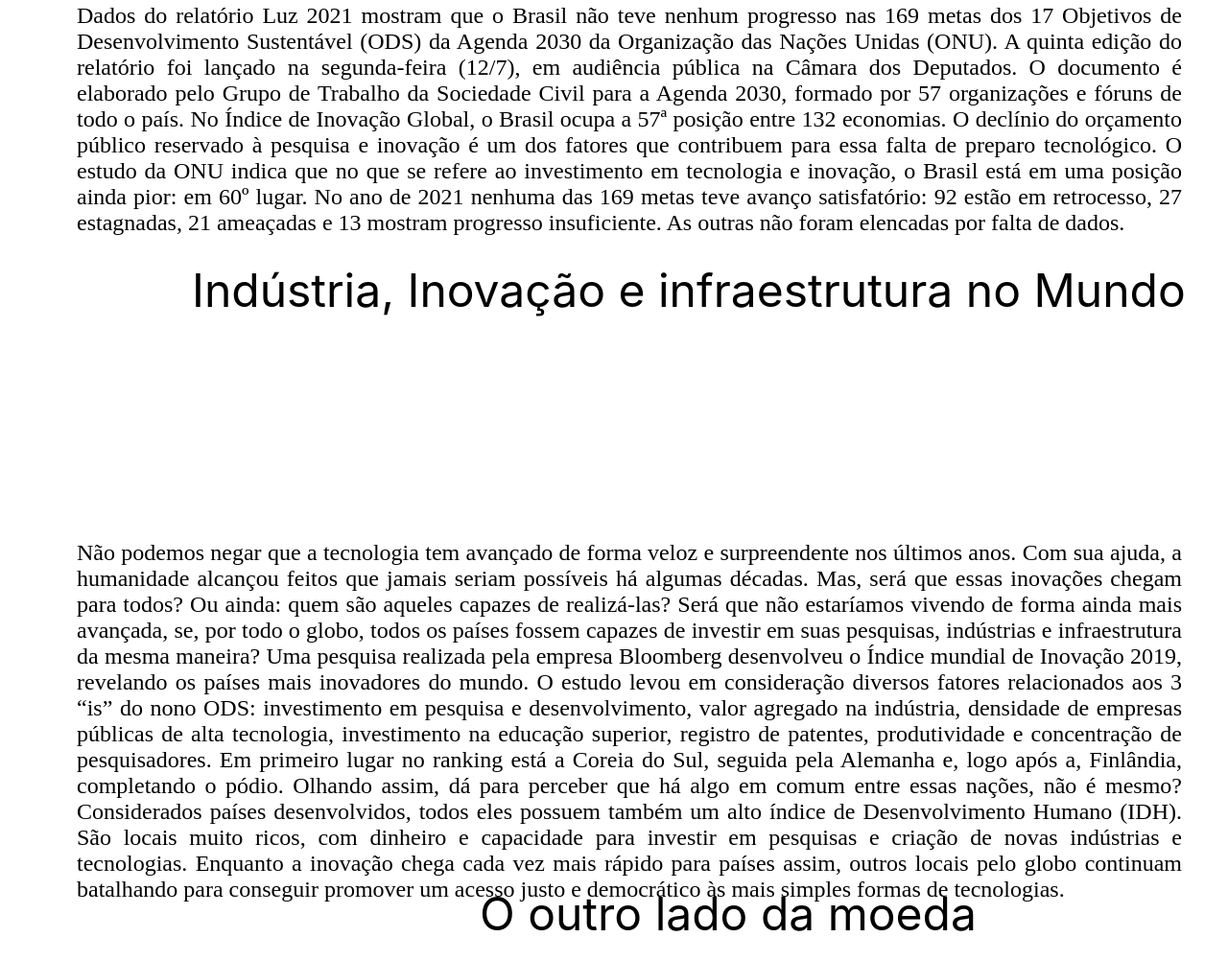
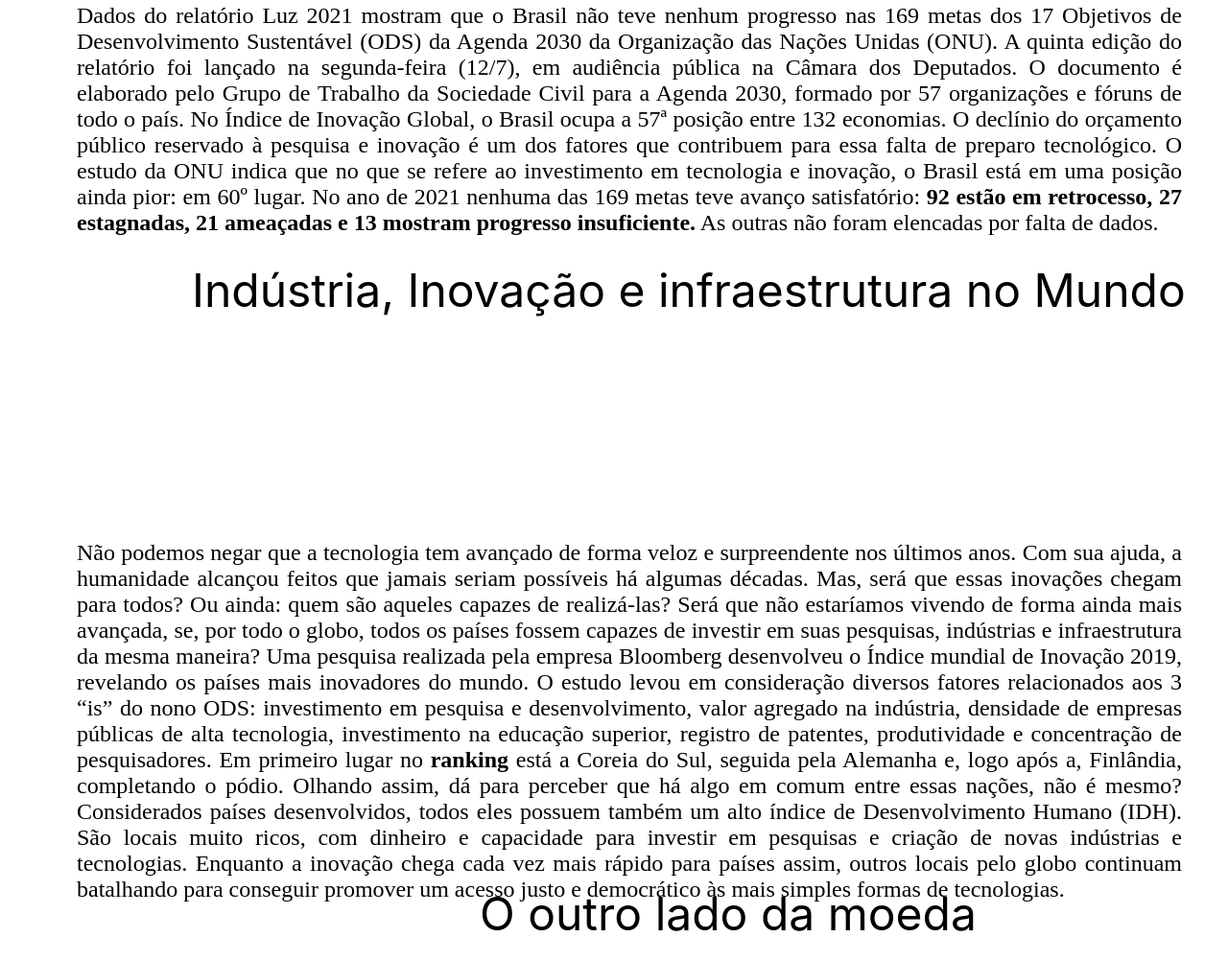
Before and after one commit to ChsSilva01/ODS-9, a plain HTML site: page index.html in a window 1280 px wide. Shown: the part 4323-5325 px from the top of the page at 96% size. Drawn offline with Linux system fonts and the light colour scheme.

Commit message:
Site da ODS.(Modificado)

```diff
--- a/index.html
+++ b/index.html
@@ -91,11 +91,11 @@
             <a id="Brasil">Indústria, Inovação e infraestrutura no Brasil</a>
             <a id="Brasil-text">Dados do relatório Luz 2021 mostram que o Brasil não teve nenhum progresso nas 169 metas dos 17 Objetivos de Desenvolvimento Sustentável (ODS) da Agenda 2030 da Organização das Nações Unidas (ONU). A quinta edição do relatório foi lançado na segunda-feira (12/7), em audiência pública na Câmara dos Deputados. O documento é elaborado pelo Grupo de Trabalho da Sociedade Civil para a Agenda 2030, formado por 57 organizações e fóruns de todo o país.
             No Índice de Inovação Global, o Brasil ocupa a 57ª posição entre 132 economias. O declínio do orçamento público reservado à pesquisa e inovação é um dos fatores que contribuem para essa falta de preparo tecnológico. O estudo da ONU indica que no que se refere ao investimento em tecnologia e inovação, o Brasil está em uma posição ainda pior: em 60º lugar.
-            No ano de 2021 nenhuma das 169 metas teve avanço satisfatório: 92 estão em retrocesso, 27 estagnadas, 21 ameaçadas e 13 mostram progresso insuficiente. As outras não foram elencadas por falta de dados.
+            No ano de 2021 nenhuma das 169 metas teve avanço satisfatório: <b>92 estão em retrocesso, 27 estagnadas, 21 ameaçadas e 13 mostram progresso insuficiente.</b> As outras não foram elencadas por falta de dados.
             </a>
             <a id="world">Indústria, Inovação e infraestrutura no Mundo</a><a id="world-text">Não podemos negar que a tecnologia tem avançado de forma veloz e surpreendente nos últimos anos. Com sua ajuda, a humanidade alcançou feitos que jamais seriam possíveis há algumas décadas. Mas, será que essas inovações chegam para todos? Ou ainda: quem são aqueles capazes de realizá-las? Será que não estaríamos vivendo de forma ainda mais avançada, se, por todo o globo, todos os países fossem capazes de investir em suas pesquisas, indústrias e infraestrutura da mesma maneira?
 
-            Uma pesquisa realizada pela empresa Bloomberg desenvolveu o Índice mundial de Inovação 2019, revelando os países mais inovadores do mundo. O estudo levou em consideração diversos fatores relacionados aos 3 “is” do nono ODS: investimento em pesquisa e desenvolvimento, valor agregado na indústria, densidade de empresas públicas de alta tecnologia, investimento na educação superior, registro de patentes, produtividade e concentração de pesquisadores. Em primeiro lugar no ranking está a Coreia do Sul, seguida pela Alemanha e, logo após a, Finlândia, completando o pódio.
+            Uma pesquisa realizada pela empresa Bloomberg desenvolveu o Índice mundial de Inovação 2019, revelando os países mais inovadores do mundo. O estudo levou em consideração diversos fatores relacionados aos 3 “is” do nono ODS: investimento em pesquisa e desenvolvimento, valor agregado na indústria, densidade de empresas públicas de alta tecnologia, investimento na educação superior, registro de patentes, produtividade e concentração de pesquisadores. Em primeiro lugar no <b>ranking</b> está a Coreia do Sul, seguida pela Alemanha e, logo após a, Finlândia, completando o pódio.
             Olhando assim, dá para perceber que há algo em comum entre essas nações, não é mesmo? Considerados países desenvolvidos, todos eles possuem também um alto índice de Desenvolvimento Humano (IDH). São locais muito ricos, com dinheiro e capacidade para investir em pesquisas e criação de novas indústrias e tecnologias. Enquanto a inovação chega cada vez mais rápido para países assim, outros locais pelo globo continuam batalhando para conseguir promover um acesso justo e democrático às mais simples formas de tecnologias.</a>
 
             <a id="world2">O outro lado da moeda<a/>
```
